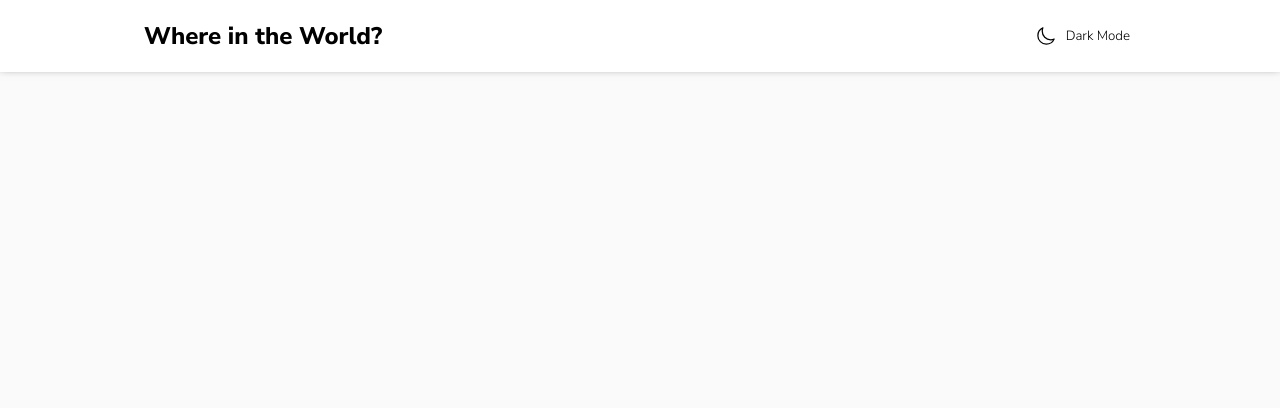
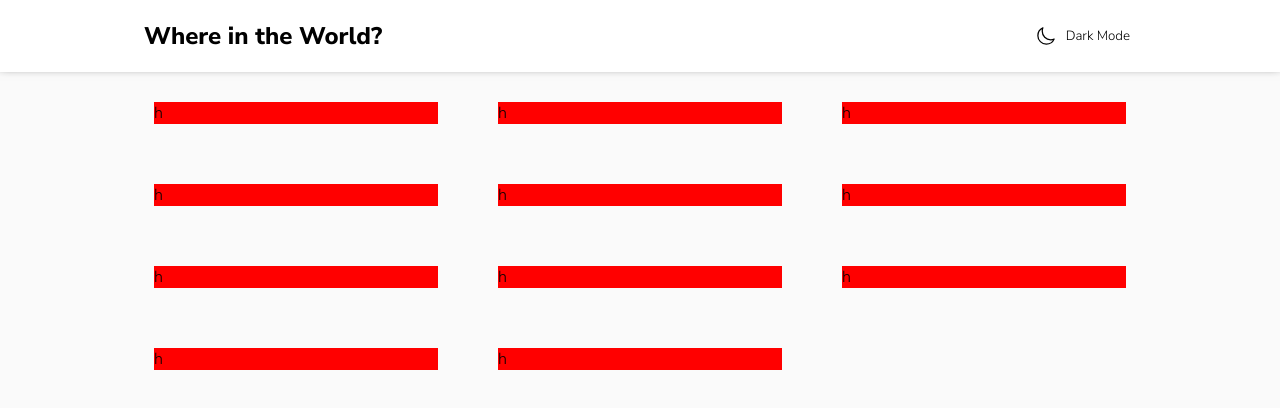
Before and after one commit to zydalabs/FrontEnd-Test, a React (Create React App) app: page / in a window 1280 px wide. Shown: the top 408 px of the page. Built offline with nearby package versions, Linux system fonts and the light colour scheme.

Commit message:
style: basic styles for the desktop view of the main item component

```diff
--- a/src/App.js
+++ b/src/App.js
@@ -4,6 +4,7 @@ import { ThemeProvider } from 'styled-components';
 import { lightTheme, darkTheme, GlobalStyles } from './styles/themes';
 import Layout from './components/Layout';
 import { currentTheme } from './constants/localStorage';
+import MainContentContainer from './components/MainContentContainer';
 
 const THEMES = {
   light: lightTheme,
@@ -16,7 +17,7 @@ function App() {
     <ThemeProvider theme={THEMES[theme]}>
       <GlobalStyles />
       <Layout theme={theme} updateTheme={updateTheme}>
-        {/* <MainContentContainer /> */}
+        <MainContentContainer />
       </Layout>
     </ThemeProvider>
   );
--- a/src/components/Header.js
+++ b/src/components/Header.js
@@ -24,6 +24,7 @@ const HeaderWrapper = styled.header`
   font-weight: 800;
   padding: 20px;
   box-shadow: 0 -6px 10px #171918;
+  background-color: ${props => props.theme.elements};
 
   @media (max-width: ${tabletView}) {
     font-size: 18px;
@@ -36,8 +37,8 @@ const HeaderWrapper = styled.header`
 
 const Header = ({ theme, updateTheme }) => {
   return (
-    <HeaderWrapper>
-      <Container>
+    <HeaderWrapper id='header'>
+      <Container id='header-content-container'>
         Where in the World?
         <ThemeToggleButton theme={theme} updateTheme={updateTheme} />
       </Container>
--- a/src/components/Layout.js
+++ b/src/components/Layout.js
@@ -5,7 +5,7 @@ import { GlobalAppWrapper } from '../styles/globalStyles';
 const Layout = ({ theme, updateTheme, children }) => {
   return (
     <>
-      <GlobalAppWrapper>
+      <GlobalAppWrapper id='layout'>
         <Header theme={theme} updateTheme={updateTheme} />
         {children}
       </GlobalAppWrapper>
--- /dev/null
+++ b/src/components/MainContentContainer.js
@@ -0,0 +1,50 @@
+import React from 'react';
+import styled from 'styled-components';
+
+const MainContainerWrapper = styled.div`
+  display: flex;
+  justify-content: center;
+  padding: 20px;
+`;
+const MainContainer = styled.div`
+  width: 80%;
+  display: grid;
+  grid-template-columns: repeat(auto-fill, minmax(300px, 1fr));
+  grid-gap: 40px;
+`;
+
+const TestComp = () => (
+  <div
+    style={{
+      margin: '10px',
+      //   width: '300px',
+      //   height: '200px',
+      backgroundColor: 'red',
+      justifySelf: 'stretch'
+    }}
+  >
+    h
+  </div>
+);
+
+const MainContentContainer = () => {
+  return (
+    <MainContainerWrapper id='mcc-wrapper'>
+      <MainContainer id='mcc'>
+        <TestComp />
+        <TestComp />
+        <TestComp />
+        <TestComp />
+        <TestComp />
+        <TestComp />
+        <TestComp />
+        <TestComp />
+        <TestComp />
+        <TestComp />
+        <TestComp />
+      </MainContainer>
+    </MainContainerWrapper>
+  );
+};
+
+export default MainContentContainer;
--- a/src/components/ThemeToggleButton.js
+++ b/src/components/ThemeToggleButton.js
@@ -31,13 +31,17 @@ const ThemeToggleButton = ({ theme, updateTheme }) => {
   };
 
   const themeIcon = (
-    <img alt='light-dark-mode-icon' src={isLightTheme ? moon : sun} />
+    <img
+      id='theme-icon'
+      alt='light-dark-mode-icon'
+      src={isLightTheme ? moon : sun}
+    />
   );
 
   const themeName = isLightTheme ? 'Dark Mode' : 'Light Mode';
 
   return (
-    <Button className='element' onClick={themeToggle}>
+    <Button className='element' onClick={themeToggle} id='theme-toggle-button'>
       {themeIcon}
       {themeName}
     </Button>
--- a/src/styles/globalStyles.js
+++ b/src/styles/globalStyles.js
@@ -4,7 +4,6 @@ import { transitionDelay } from '../constants/stylingVariables';
 const GlobalAppWrapper = styled.div`
   * {
     font-family: 'Nunito Sans', sans-serif;
-    background-color: ${props => props.theme.elements};
     color: ${props => props.theme.fontColor};
     transition: background-color ${transitionDelay}, color ${transitionDelay};
   }
```
